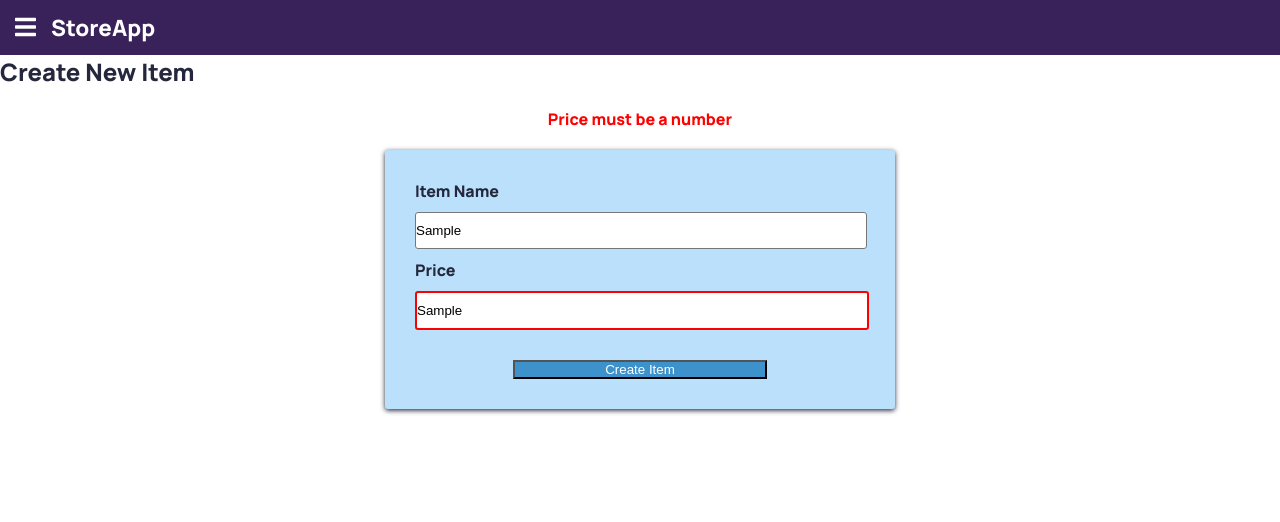
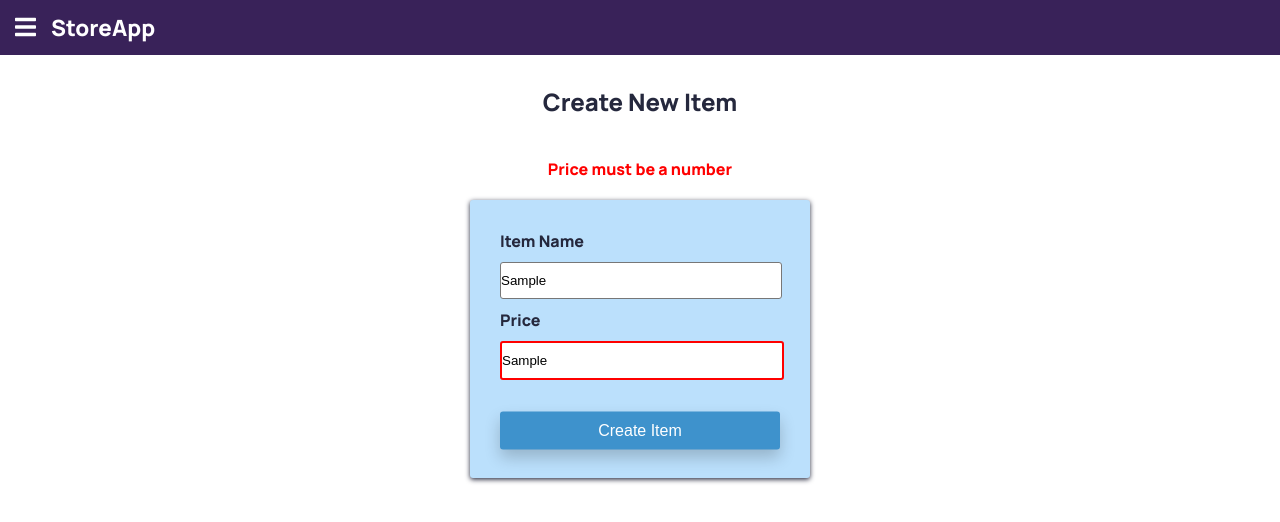
Before and after one commit to CatieTort/StoreApp, a React (Create React App) app in the folder StoreApp/ClientApp/: page /add-item in a window 1280 px wide. Both pictures are taken after typing "Sample", "Sample" into the empty fields and a click on the button "Create Item". Shown: the top 522 px of the page. Built offline with nearby package versions, Linux system fonts and the light colour scheme.

Commit message:
fixed some issues with validation

```diff
--- a/StoreApp/ClientApp/src/components/CreateItem.js
+++ b/StoreApp/ClientApp/src/components/CreateItem.js
@@ -15,6 +15,9 @@ function CreateItem(props) {
     useEffect(() => {
         if (createSuccess === true) {
             routeOnSuccess()
+        }
+        if (newItemName === "" && newItemPrice === "" && props.err) {
+            props.clearErrors()
         }
     }, [createSuccess])
 
@@ -35,16 +38,16 @@ function CreateItem(props) {
 
     const handleCreateItem = (e) => {
         e.preventDefault()
-        let validName = validateInput(props, newItemName, "Name");
-        let validPrice = validateInput(props, parseInt(newItemPrice), "Price");
-        if (validName && validPrice) {
-            let newItem = { name: validName, price: validPrice };
-            let status = createNewItem(newItem);
+
+        let validData = validateInput(props, newItemName, newItemPrice);
+
+        if (validData.name && validData.price) {
+            let status = createNewItem(validData);
             status.then(value => {
                 if(value === 200)
                 setNewItemName("");
                 setNewItemPrice("");
-                setSuccessMsg(`${validName} has been created`);
+                setSuccessMsg(`${validData.name} has been created`);
                 setCreateSuccess(true);
             })
         }
@@ -54,13 +57,14 @@ function CreateItem(props) {
         setTimeout(() => history.push("/"), 1000);
     }
 
-
     return (
-        <>
+        <div className="create-item__container">
             <h2>Create New Item</h2>
-            <div className="form__success">{successMsg}</div>
-            <div className="form__error-msg">{props.errMsg}</div>
-            <div className="form__container">
+            <div className="create-item__message-container">
+                {successMsg !== "" ? <div className="create-item__success">{successMsg}</div> : null}
+                {props.errMsg !== ""  ? <div className="create-item__error-msg">{props.errMsg}</div> : null}
+            </div>
+            <form onSubmit={e => handleCreateItem(e)} className="form__container">
                 <label htmlFor="name">Item Name</label>
                 <input className={props.errType === "Name" || props.errType === "both" ? `form__input hasError` : `form__input`}
                     type="text" name="name"
@@ -76,9 +80,9 @@ function CreateItem(props) {
                     onClick={() => handleClear("Price")}
                     onChange={e => setNewItemPrice(e.target.value)} />
 
-                <button className="form__btn" type="button" onClick={e => handleCreateItem(e)}>Create Item</button>
-            </div>
-        </>
+                <button type="submit" className="button form__btn">Create Item</button>
+            </form>
+        </div>
         )
 }
 
--- a/StoreApp/ClientApp/src/components/Form.js
+++ b/StoreApp/ClientApp/src/components/Form.js
@@ -1,5 +1,5 @@
 import React, { useState } from 'react';
-import { validateInput } from './Utils/Validate';
+import { validateName } from './Utils/Validate';
 import { faSearch } from '@fortawesome/free-solid-svg-icons';
 import { FontAwesomeIcon } from '@fortawesome/react-fontawesome'
 
@@ -9,7 +9,6 @@ function Form(props) {
 
 
     const handleClear = () => {
-        console.log("clear")
         props.clearResults()
         setInput("")
         if(props.err == true) props.clearErrors()
@@ -18,7 +17,7 @@ function Form(props) {
 
     const handleSubmit = (e) => {
         e.preventDefault()
-        let validName = validateInput(props, input, "Name")
+        let validName = validateName(props, input)
         if (validName !== false) {
             props.handleGetMax(validName);
         }
--- a/StoreApp/ClientApp/src/components/StoreItems.js
+++ b/StoreApp/ClientApp/src/components/StoreItems.js
@@ -7,9 +7,6 @@ import { faSync, faEdit, faCheck, faTimes, faEllipsisV, faChevronLeft, faChevron
 import { FontAwesomeIcon } from '@fortawesome/react-fontawesome'
 
 function StoreItems(props) {
-
-    //edit item;
-    //remove & edit hover effects
 
     const [items, setItems] = useState([]);
     const [showModal, setViewModal] = useState(false);
@@ -136,23 +133,21 @@ function StoreItems(props) {
 
 
     const submitEdit = () => {
-        let validName = ""
-        let validPrice = ""
+        let validData
         let updatedStatus = ""
 
-        if (editItemName !== "") {
-            validName = validateInput(props, editItemName, "Name");
-        } else if (editItemPrice !== "") {
-            validPrice = validateInput(props, editItemPrice, "Price");
+        if (editItemName !== "" && editItemPrice !== "") {
+            validData = validateInput(props, editItemName, editItemPrice);
+        } else if (editItemName !== "" && editItemPrice === "") {
+            validData = validateInput(props, editItemName, editItem.price)
+        } else if (editItemName === "" && editItemPrice !== "") {
+            validData = validateInput(props, editItem.name, editItemPrice)
+        } else {
+            return false
         }
 
-        if (validName && validPrice) {
-            updatedStatus = updateItem(editItem.id, { id: editItem.id, name: validName, price: validPrice })
-        } else if (validName && validPrice === "") {
-            updatedStatus = updateItem(editItem.id, { id: editItem.id, name: validName, price: editItem.price })
-        } else if (validName === "" && validPrice) {
-            updatedStatus = updateItem(editItem.id, { id: editItem.id, name: editItem.name, price: validPrice })
-        }
+        if (validData.name && validData.price && props.valid) {
+            updatedStatus = updateItem(editItem.id, { id: editItem.id, name: validData.name, price: validData.price })
 
             if (updatedStatus !== "") {
                 updatedStatus.then(value => {
@@ -161,6 +156,7 @@ function StoreItems(props) {
                     props.clearErrors()
                     refreshItems()
                 })
+            }
         }
     }
 
@@ -174,6 +170,7 @@ function StoreItems(props) {
 
     const clearEdit = () => {
         setEditItem('')
+        props.clearErrors()
     }
 
     const confirmModal = showModal ? (
@@ -233,7 +230,7 @@ function StoreItems(props) {
 
     return (
         <>
-            <div className="">{props.errMsg}</div>
+            <div className="form__error-msg">{props.errMsg}</div>
             <div className="items__table-container">
                 {loading === false ?
                     <>
--- a/StoreApp/ClientApp/src/main.css
+++ b/StoreApp/ClientApp/src/main.css
@@ -67,7 +67,8 @@ html, .text {
   align-items: center;
   font-weight: bold;
   color: red;
-  padding: 20px; }
+  padding: 20px;
+  padding-bottom: 0px; }
 
 .form__input {
   border: 1px solid #777;
@@ -360,3 +361,32 @@ html, .text {
     font-size: 12px;
     align-self: flex-end;
     margin-top: -7px; }
+
+.create-item__container {
+  display: flex;
+  flex-direction: column;
+  align-items: center;
+  margin-top: 30px; }
+  .create-item__container > h2 {
+    padding-bottom: 20px; }
+
+.create-item__error-msg, .create-item__success {
+  padding: 0px; }
+
+.create-item__error-msg {
+  display: flex;
+  justify-content: center;
+  align-items: center;
+  font-weight: bold;
+  color: red; }
+
+.create-item__success {
+  display: flex;
+  justify-content: center;
+  align-items: center;
+  font-weight: 600;
+  color: #9562b0;
+  font-size: 1.5rem; }
+
+.create-item__message-container {
+  padding: 20px; }
--- a/StoreApp/ClientApp/src/main.scss
+++ b/StoreApp/ClientApp/src/main.scss
@@ -5,3 +5,4 @@
 @import './scss/_MaxPrice';
 @import './scss/_StoreItems';
 @import './scss/_Modal';
+@import './scss/_CreateItem';
--- /dev/null
+++ b/StoreApp/ClientApp/src/scss/_CreateItem.scss
@@ -0,0 +1,37 @@
+.create-item {
+    &__container {
+        display: flex;
+        flex-direction: column;
+        align-items: center;
+        margin-top: 30px;
+
+        & > h2 {
+            padding-bottom: 20px;
+        }
+    }
+
+    &__error-msg, &__success {
+        padding: 0px;
+    }
+
+    &__error-msg {
+        display: flex;
+        justify-content: center;
+        align-items: center;
+        font-weight: bold;
+        color: red;
+    }
+
+    &__success {
+        display: flex;
+        justify-content: center;
+        align-items: center;
+        font-weight: 600;
+        color: $light-purple;
+        font-size: 1.5rem;
+    }
+
+    &__message-container {
+        padding: 20px;
+    }
+}
--- a/StoreApp/ClientApp/src/scss/_Form.scss
+++ b/StoreApp/ClientApp/src/scss/_Form.scss
@@ -25,6 +25,7 @@
         font-weight: bold;
         color: red;
         padding: 20px;
+        padding-bottom: 0px;
     }
 
     &__input {
```
Also changed, not shown: StoreApp/ClientApp/src/components/Utils/Validate.js (+36 -19 lines). Lines whose indentation alone changed are shown as unchanged.
